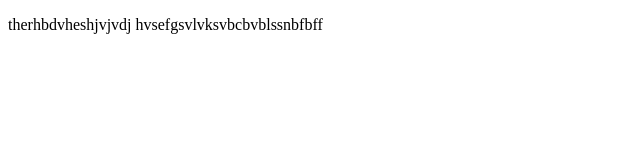
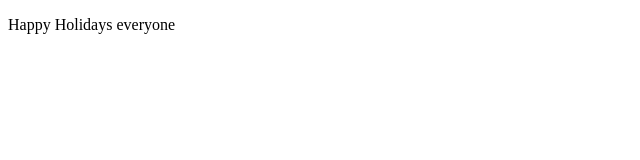
Before and after one commit to MycoMK/js-basics, a plain HTML site: page index.html in a window 1280 px wide. Shown: the whole page, without its empty margins (0-640 px from the left). Drawn offline with Linux system fonts and the light colour scheme.

Commit message:
fixed wording in the P tag

```diff
--- a/index.html
+++ b/index.html
@@ -6,7 +6,7 @@
     <title>Document</title>
 </head>
 <body>
-    <P>therhbdvheshjvjvdj hvsefgsvlvksvbcbvblssnbfbff</P>
+    <P>Happy Holidays everyone</P>
 
 </body>
 </html>
```
